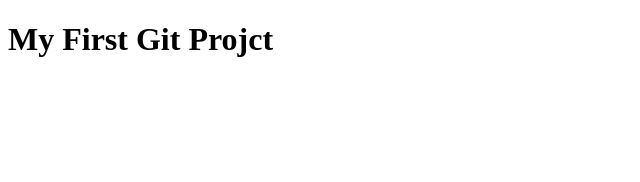
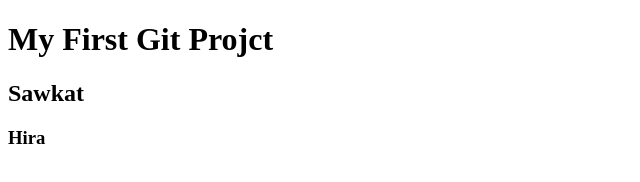
Before and after one commit to sawkatahmed/prog-hero-repo, a plain HTML site: page index.html in a window 1280 px wide. Shown: the whole page, without its empty margins (0-640 px from the left). Drawn offline with Linux system fonts and the light colour scheme.

Commit message:
2nd Commit

```diff
--- a/index.html
+++ b/index.html
@@ -8,5 +8,7 @@
 </head>
 <body>
     <h1>My First Git Projct</h1>
+    <h2>Sawkat</h2>
+    <h3>Hira</h3>
 </body>
 </html>
```
